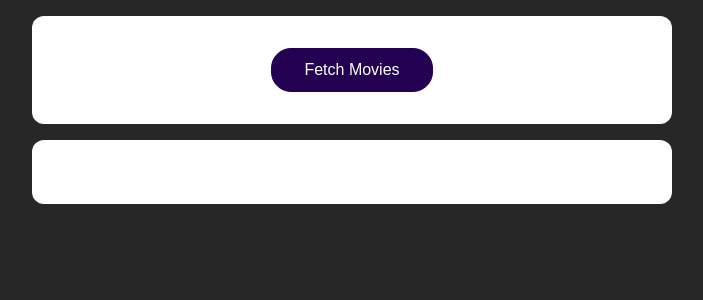
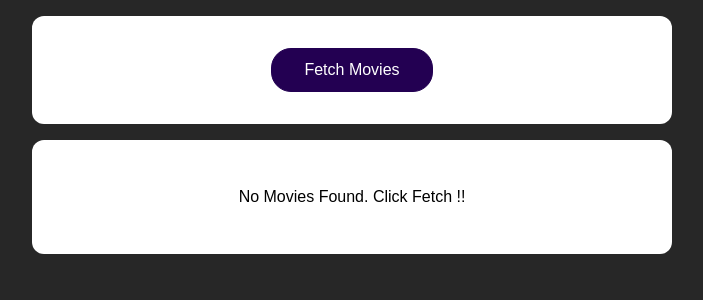
Before and after one commit to vipulkumarcu/React_Movies_Demo, a React (Create React App) app: page / in a window 1280 px wide. Shown: the top 300 px of the page, without its empty margins (288-991 px from the left). Built offline with nearby package versions, Linux system fonts and the light colour scheme.

Commit message:
Sh (7) - Loading the application

```diff
--- a/src/App.js
+++ b/src/App.js
@@ -6,30 +6,12 @@
 function App ()
 {
   const [ movies, setMovies ] = useState ( [] );
-
-  // function fetchMoviesHandler ()
-  // {
-  //   fetch ( "https://swapi.dev/api/films" )
-  //     .then ( response => response.json() )
-  //       .then ( data => {
-  //           const transformedMovies = data.results.map (
-  //             ( movie ) => {
-  //               return {
-  //                 id: movie.episode_id,
-  //                 title: movie.title,
-  //                 openingText: movie.opening_crawl,
-  //                 releaseDate: movie.release_date
-  //               }
-  //             }
-  //           )
-
-  //           setMovies (transformedMovies);
-  //         }
-  //       )
-  // }
+  const [ isLoading, setIsLoading ] = useState ( false );
 
   async function fetchMoviesHandler ()
   {
+    setIsLoading ( true );
+
     const response = await fetch ( "https://swapi.dev/api/films" );
 
     const data = await response.json ();
@@ -45,6 +27,8 @@
       }
     );
 
+    setIsLoading ( false );
+
     setMovies ( transformedMovies );
   }
 
@@ -53,8 +37,11 @@
       <section>
         <button onClick = { fetchMoviesHandler } > Fetch Movies </button>
       </section>
+
       <section>
-        <MoviesList movies = {movies} />
+      { !isLoading && movies.length > 0 && <MoviesList movies = { movies } /> }
+      { !isLoading && movies.length === 0 && <p> No Movies Found. Click Fetch !! </p> }
+      { isLoading && <p> Loading... </p> }
       </section>
     </React.Fragment>
   );
```
